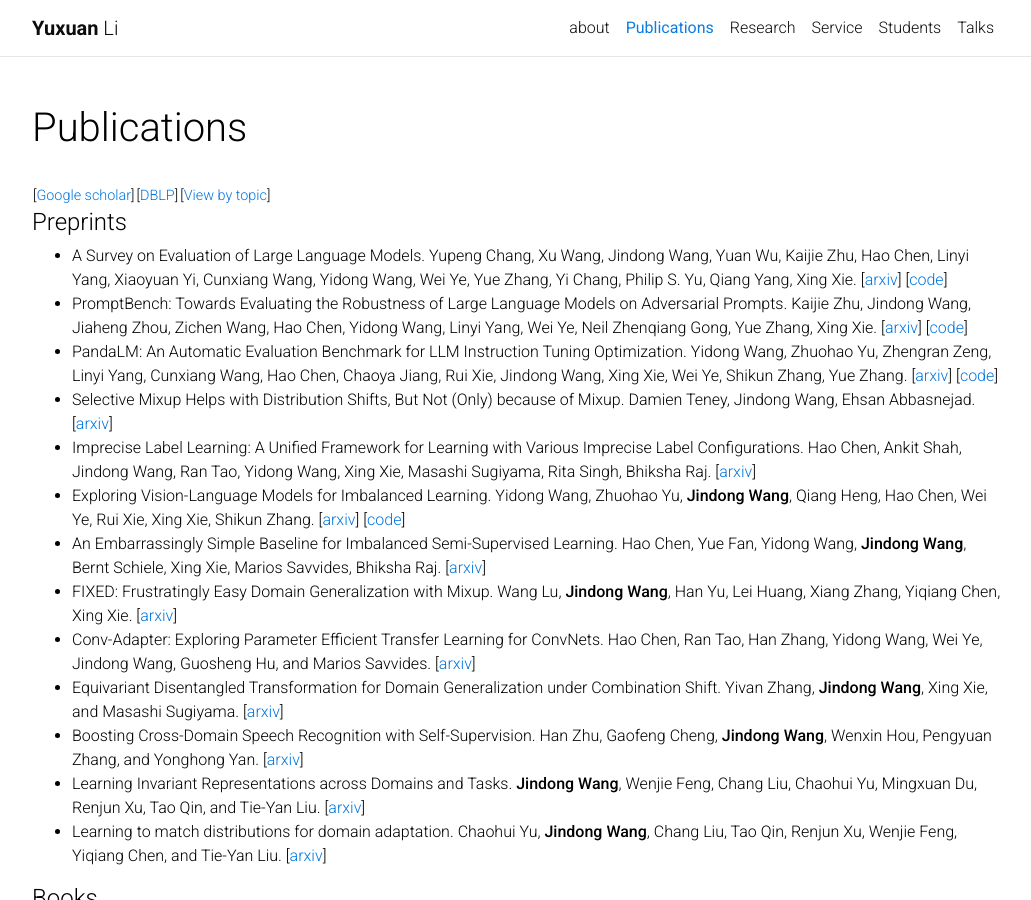
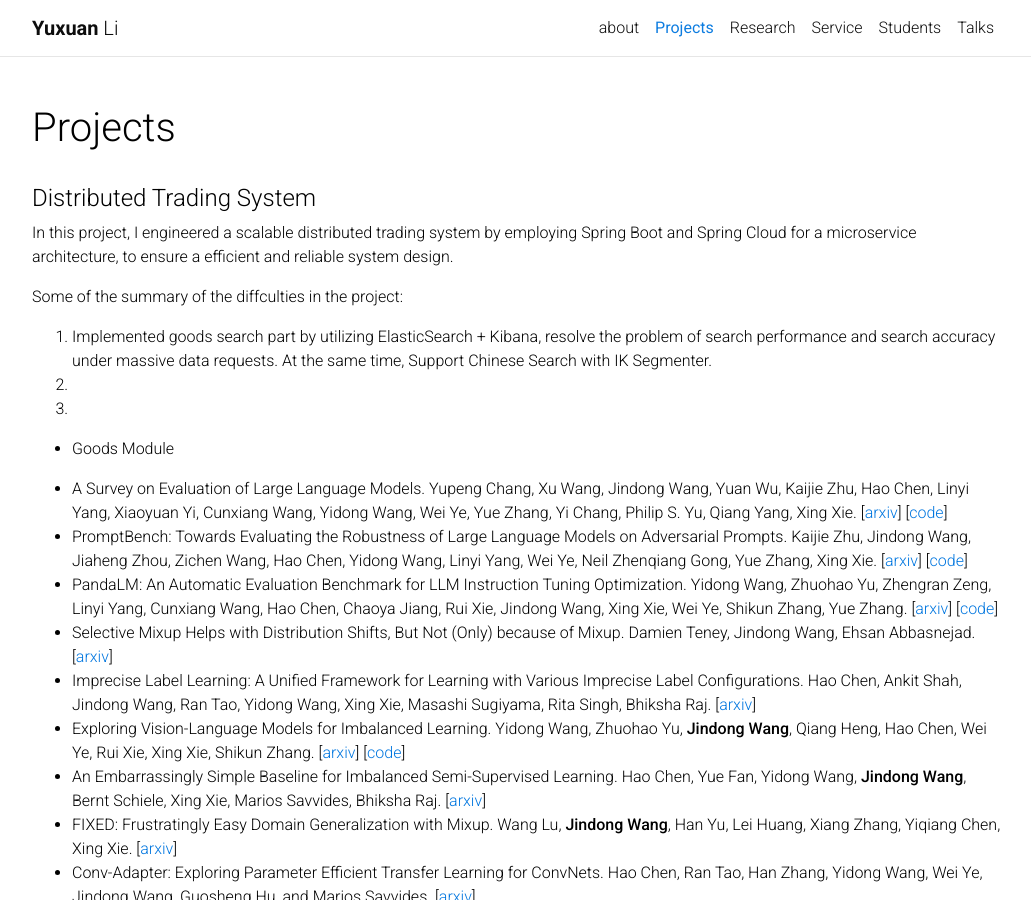
Before and after one commit to Yuxuan-Li295/Yuxuan-Li295.github.io, a Jekyll site: the page built from _pages/publications.md, in a window 1280 px wide and 900 px high. Shown: the whole window, without its empty margins (123-1154 px from the left). Built offline with Jekyll 4.4.1, drawn with Linux system fonts in a browser that asks for light colours; comment, search, counter and statistics services are not loaded; some of the changed text lies outside the part shown.

Commit message:
Edit publications.md

```diff
--- a/_pages/publications.md
+++ b/_pages/publications.md
@@ -1,15 +1,22 @@
 ---
 layout: page
 permalink: /publications/
-title: Publications
+title: Projects
 description:
-years: [2023, 2022, 2021, 2020, 2019, 2018, 2017, 2016]
 nav: true
 ---
 
-[[Google scholar](https://scholar.google.com/citations?user=hBZ_tKsAAAAJ)] | [[DBLP](https://dblp.org/pid/19/2969-1.html)] | [[View by topic](https://jd92.wang/research/)]
 
-#### Preprints
+#### Distributed Trading System
+
+In this project, I engineered a scalable distributed trading system by employing Spring Boot and Spring Cloud for a microservice architecture, to ensure a efficient and reliable system design.
+
+Some of the summary of the diffculties in the project:
+ 1. Implemented goods search part by utilizing ElasticSearch + Kibana, resolve the problem of search performance and search accuracy under massive data requests. At the same time, Support Chinese Search with IK Segmenter.
+ 2.
+ 3.
+
+- Goods Module
 
 
 - A Survey on Evaluation of Large Language Models. Yupeng Chang, Xu Wang, Jindong Wang, Yuan Wu, Kaijie Zhu, Hao Chen, Linyi Yang, Xiaoyuan Yi, Cunxiang Wang, Yidong Wang, Wei Ye, Yue Zhang, Yi Chang, Philip S. Yu, Qiang Yang, Xing Xie. [[arxiv](https://arxiv.org/abs/2307.03109)] [[code](https://github.com/MLGroupJLU/LLM-eval-survey)]
```
